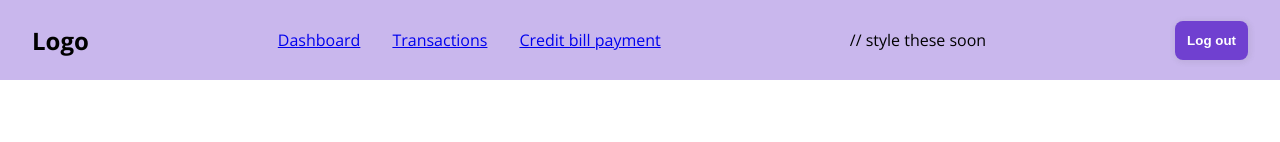
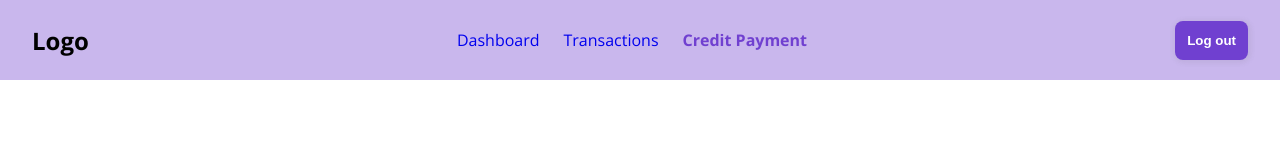
Before and after one commit to suno-o/BooKee, a Next.js app: page /credit-bill-payment in a window 1280 px wide. Shown: the top 142 px of the page. Built offline with nearby package versions, Linux system fonts and the light colour scheme; no server answers.

Commit message:
feat(Navbar): Restyle

```diff
--- a/src/components/Layout/components/NavBar/index.tsx
+++ b/src/components/Layout/components/NavBar/index.tsx
@@ -4,11 +4,19 @@ import Button from "@/components/Button"
 import {
   NavBarContainer,
   Links,
+  StyledLink,
 } from "./styles"
 
 const NavBar = () => {
   const router = useRouter();
   const currentPath = router.pathname;
+  const navLinks = [
+    { path: '/dashboard', name: 'Dashboard' },
+    { path: '/transactions', name: 'Transactions' },
+    { path: '/credit-bill-payment', name: 'Credit Payment' },
+  ];
+
+  /* Note: update when the auth service is implemented */
   const homePaths = ['/', '/article/choosing-banking-products', '/articles/paying-bills', '/privacy-policy'];
 
   return (
@@ -18,23 +26,21 @@ const NavBar = () => {
       {homePaths.includes(currentPath) ? (
         <p style={{textAlign: 'center', fontWeight: 'bold'}}>BooKee is currently under development</p>
       ) : (
-        <>
         <Links>
-            <Link href='/dashboard'>Dashboard</Link>
-            <Link href='/transactions'>Transactions</Link>
-            <Link href='/credit-bill-payment'>Credit bill payment</Link>
+          {navLinks.map(({path, name}) => (
+            <StyledLink
+              href={path}
+              selected={currentPath === path}
+            >{name}</StyledLink>
+          ))}
         </Links>
-          <p>&#47;&#47; style these soon</p>
-        </>
       )}
 
-      <Links>
       {homePaths.includes(currentPath) ? (
         <Link href='/dashboard'><Button bgTheme='primary'>Log in</Button></Link>
       ) : (
         <Link href='/'><Button bgTheme='primary'>Log out</Button></Link>
       )}
-      </Links>
     </NavBarContainer>
   )
 }
--- a/src/components/Layout/components/NavBar/styles.tsx
+++ b/src/components/Layout/components/NavBar/styles.tsx
@@ -1,4 +1,5 @@
-import styled from "styled-components"
+import styled, { css } from "styled-components"
+import Link from "next/link"
 
 export const NavBarContainer = styled.nav`
   display: flex;
@@ -6,16 +7,49 @@ export const NavBarContainer = styled.nav`
   justify-content: space-between;
   background-color: ${p => p.theme.colors.primary_light};
   height: 80px;
-  padding: 0 32px;
+  padding: 0 16px;
+
+  ${p => p.theme.mediaQueries.lg} {
+    padding: 0 32px;
+  }
 `
 
 export const Links = styled.div`
+  z-index: 1000;
+  position: fixed;
+  bottom: 0px;
+  left: 0px;
+  right: 0px;
   display: flex;
-  flex-direction: column;
-  align-items: center;
+  justify-content: space-evenly;
+  background-color: ${p => p.theme.colors.sky_purple};
+  font-size: 0.8rem;
 
   ${p => p.theme.mediaQueries.md} {
-    flex-direction: row;
-    gap: 32px;
+    position: static;
+    background-color: transparent;
+    font-size: 1rem;
   }
 `
+
+export const StyledLink = styled(Link)<{selected: boolean}>`
+  text-decoration: none;
+  border-radius: 16px;
+  margin: 8px 0;
+  padding: 8px 12px;
+
+  &:active {
+    color: ${p => p.theme.colors.failure};
+  }
+
+  ${p => p.selected === true && css`
+    background-color: ${p.theme.colors.primary};
+    font-weight: bold;
+    color: white;
+
+    ${p.theme.mediaQueries.md} {
+      background-color: transparent;
+      color: ${p => p.theme.colors.primary};
+    }
+  `}
+`
```
Lines whose indentation alone changed are shown as unchanged.
